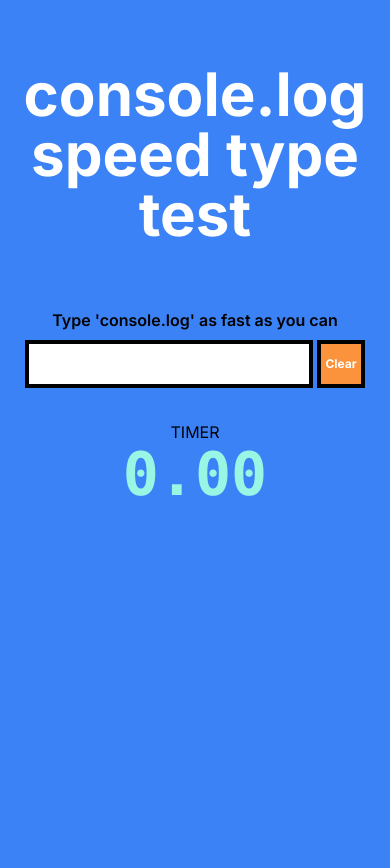
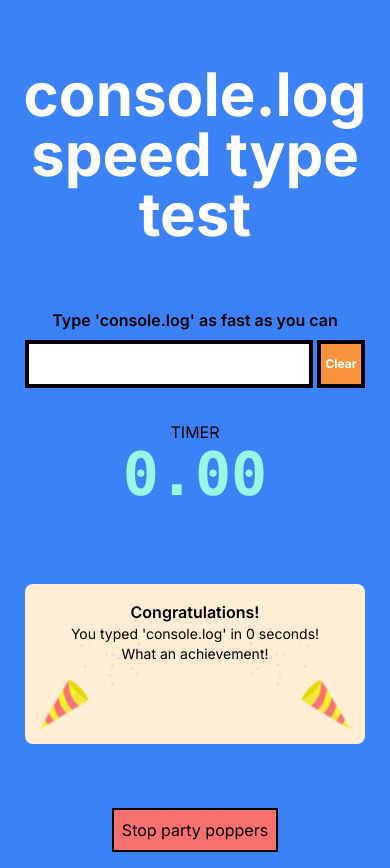
Before and after one commit to ollie-cook/console-log, a Next.js app: page / in a window 390 px wide. Before the commit the page ends 844 px from the top, so only its background shows below. Built offline with nearby package versions, Linux system fonts and the light colour scheme.

Commit message:
Improved popper button on mobile

```diff
--- a/app/components/Input/Input.tsx
+++ b/app/components/Input/Input.tsx
@@ -64,7 +64,7 @@ export default function Input() {
       <p className="mt-2">TIMER</p>
       <p className={`text-6xl font-bold font-mono ${success == true ? 'text-lime-500' : 'text-teal-200'}`}>{time.toFixed(2)}</p>
       {
-        success == true && (
+        success == false && (
           <>
           <div className="relative mt-20 h-40 w-full bg-orange-100 rounded-lg flex flex-col items-center justify-start sm:w-[40rem] sm:h-32 sm:justify-center">
             <p className="font-semibold mt-4 sm:text-2xl sm:mt-0">Congratulations!</p>
@@ -85,7 +85,7 @@ export default function Input() {
           {
             loop === true ? (
               <button
-                className="absolute bottom-2 border-2 border-black p-2 bg-red-400 hover:bg-red-500"
+                className="relative mt-16 mb-4 border-2 border-black p-2 bg-red-400 hover:bg-red-500 sm:absolute sm:bottom-2"
                 onClick={() => setLoop(false)}
               >
                 Stop party poppers
@@ -94,7 +94,7 @@ export default function Input() {
             :
             (
               <button
-                className="absolute bottom-2 border-2 border-black p-2 bg-green-400 hover:bg-green-500"
+                className="relative mt-16 mb-4 border-2 border-black p-2 bg-green-400 hover:bg-green-500 sm:absolute sm:bottom-2"
                 onClick={() => setLoop(true)}
               >
                 Start party poppers
```
